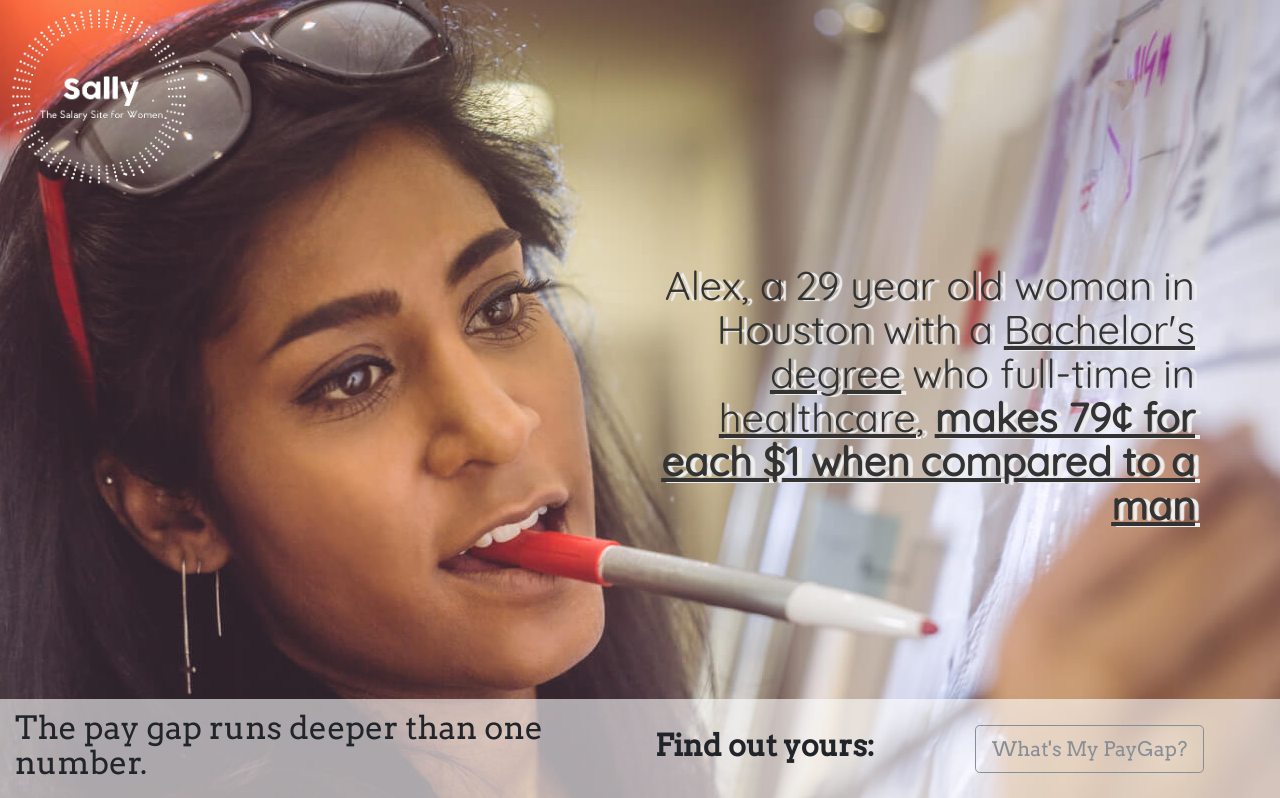
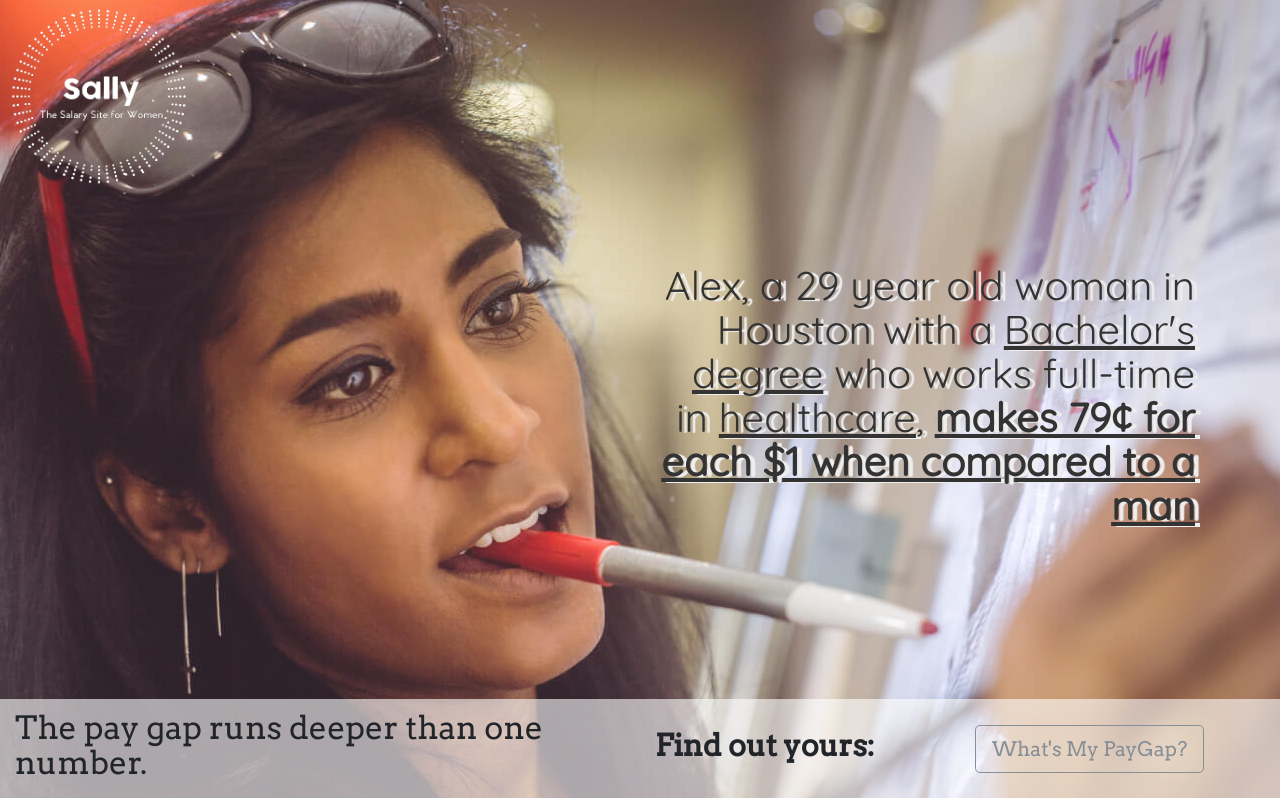
Before and after one commit to julianapeace/WomenStartupWeekend, a Python web app: template myapp/templates/base.html in a window 1280 px wide. Shown: the part 57-855 px from the top of the page. Run offline with Jinja, Linux system fonts and the light colour scheme; the template is opened without the code that fills it, so the values that code supplies are empty; some libraries are stand-ins or nearby versions.

Commit message:
jumobotron typo

```diff
--- a/myapp/templates/base.html
+++ b/myapp/templates/base.html
@@ -45,7 +45,7 @@
         <div class="col-lg-6">
         </div>
         <div class="col-lg-6">
-          <h1 class="display-6">{% block jumbotrontext %}Alex, a 29 year old woman in Houston with a <u>Bachelor's degree</u> who full-time in <u>healthcare</u>, <u><strong>makes 79&#162; for each $1 when compared to a man</strong></u>{% endblock %}</h1>
+          <h1 class="display-6">{% block jumbotrontext %}Alex, a 29 year old woman in Houston with a <u>Bachelor's degree</u> who works full-time in <u>healthcare</u>, <u><strong>makes 79&#162; for each $1 when compared to a man</strong></u>{% endblock %}</h1>
         </div>
       </div>
       <div class="row jumbotron-paygap">
```
